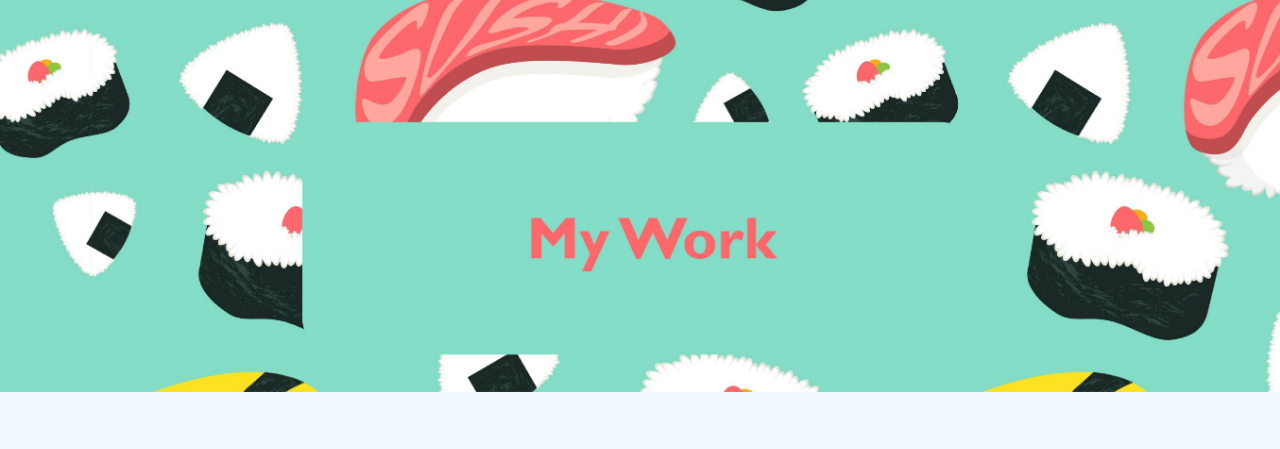
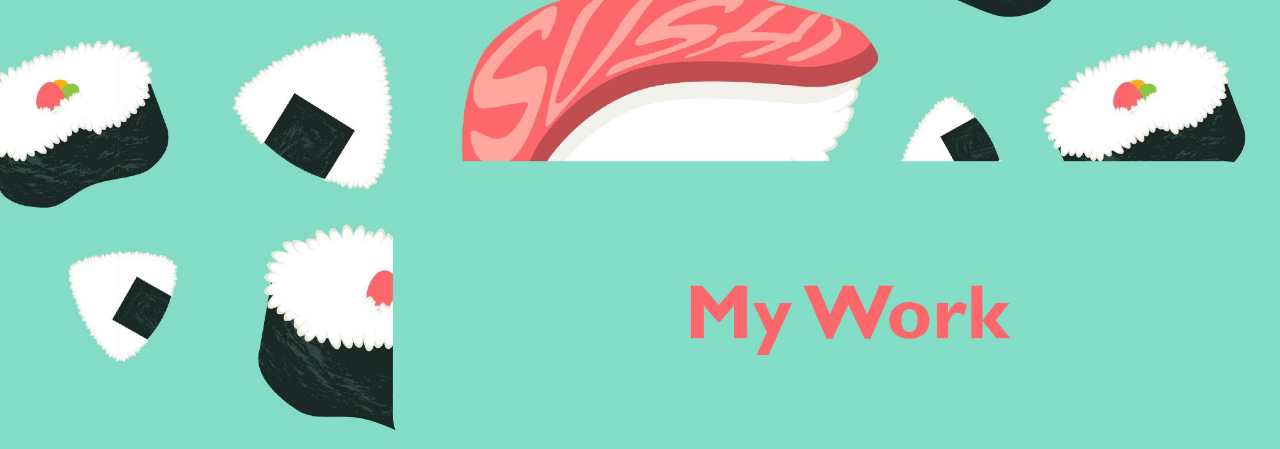
Before and after one commit to supritha-shiv/portfolio, a plain HTML site: page Supp2/index.html in a window 1280 px wide. Shown: the part 78-527 px from the top of the page. Drawn offline with Linux system fonts and the light colour scheme.

Commit message:
Update main.css

```diff
--- a/Supp2/css/main.css
+++ b/Supp2/css/main.css
@@ -33,7 +33,7 @@ body {
 }
 
 .about {
-  height: 50vh !important;
+  height: 80vh !important;
   width: 100%;
   background-image: url("../images/Work\ Page\ \ landing.jpg");
   background-size: cover;
```
